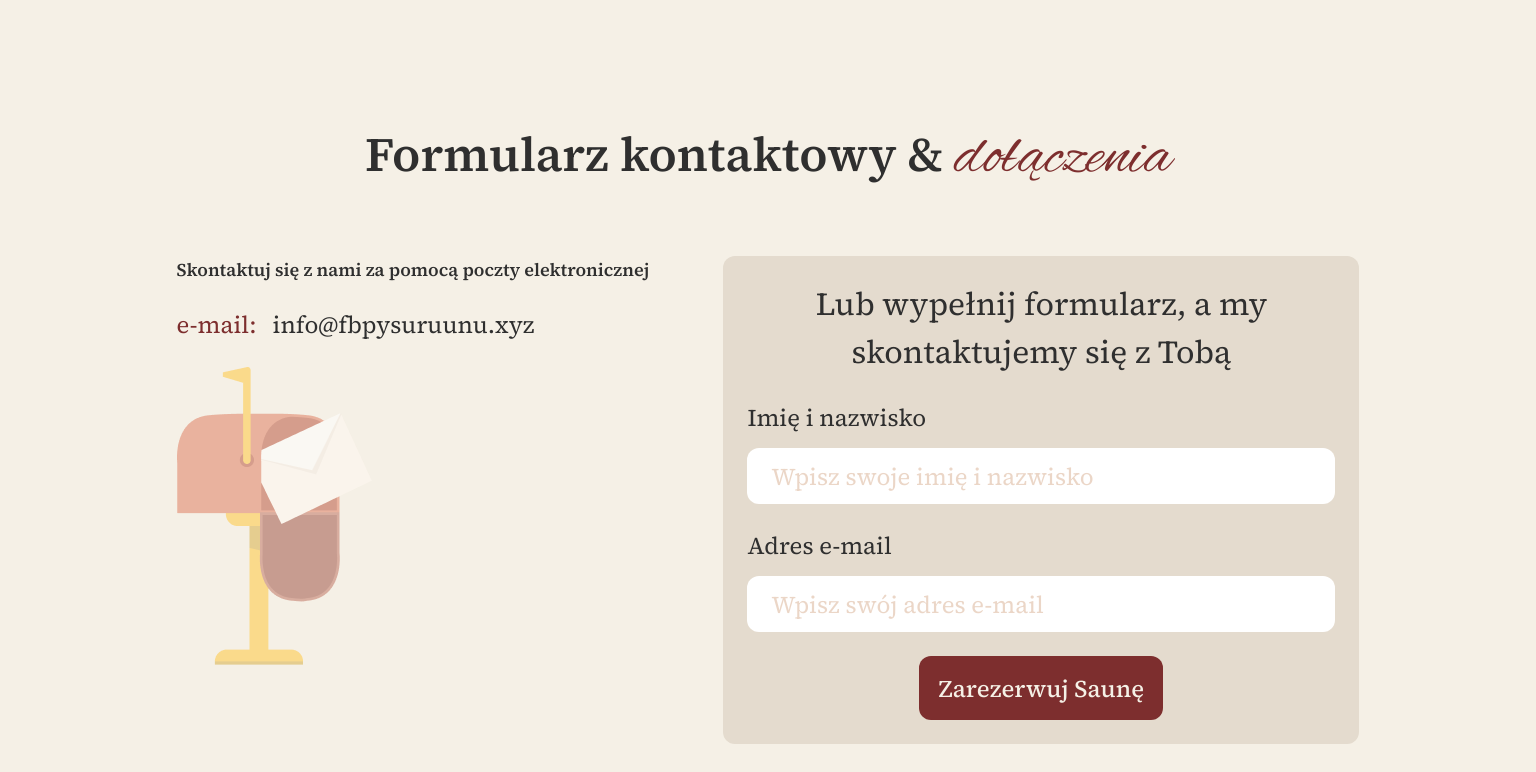
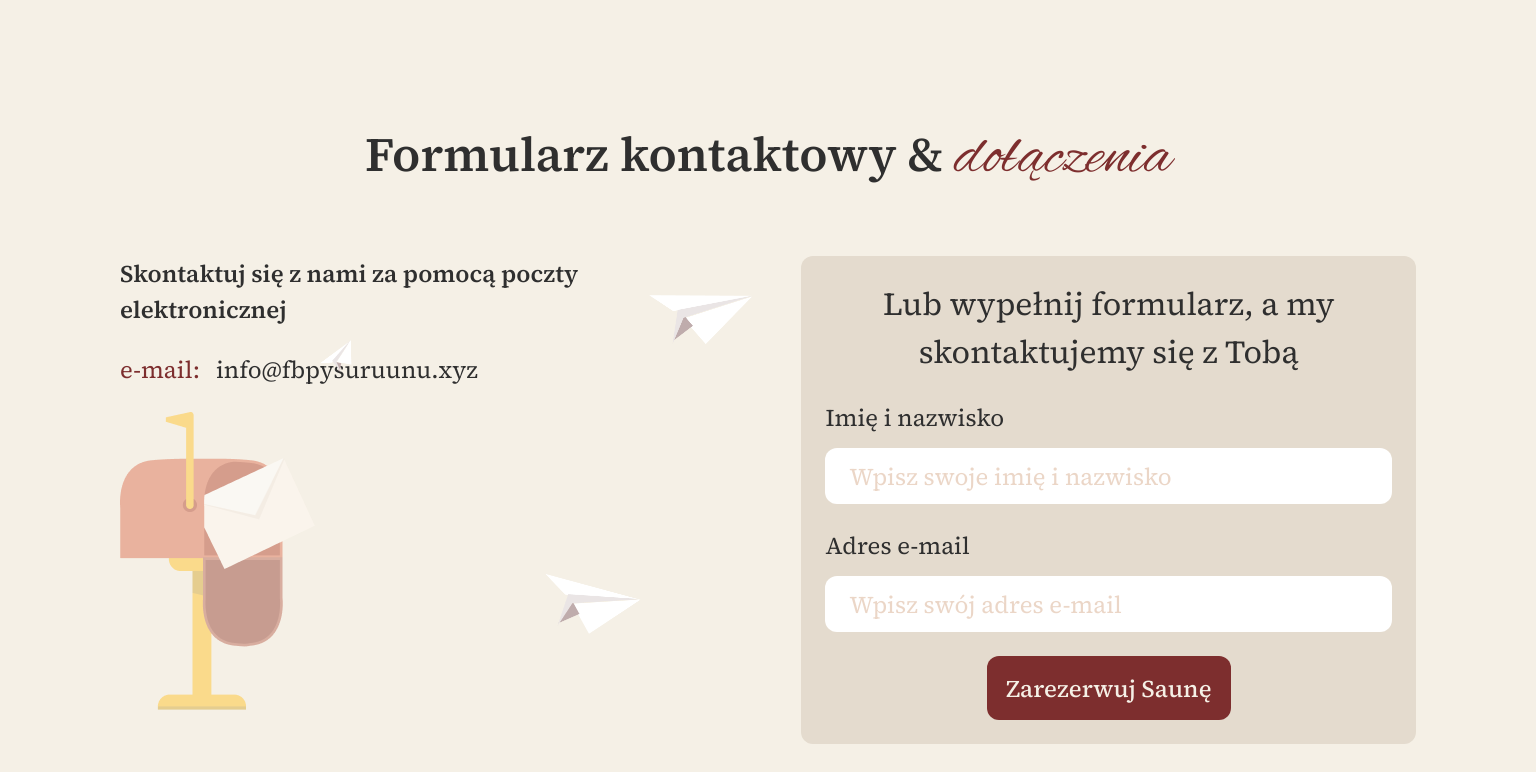
Before and after one commit to DenysHV1/pusuruunu-outs, a website built with Vite: page src/index.html in a window 1536 px wide. Shown: the part 4212-4984 px from the top of the page. Built offline with nearby package versions, Linux system fonts and the light colour scheme; a web font is replaced by a local one.

Commit message:
new objects to contact section/prittier

```diff
--- a/src/partials/contact.html
+++ b/src/partials/contact.html
@@ -11,6 +11,23 @@
           <a href="mailto:info@fbpysuruunu.xyz">info@fbpysuruunu.xyz</a>
         </div>
         <img src="../img/contacts/contacts-picture.png" alt="contacts" />
+        <div>
+          <img
+            class="contacts_plane-1"
+            src="./img/contacts/plane-1.png"
+            alt="plane"
+          />
+          <img
+            class="contacts_plane-2"
+            src="./img/contacts/plane-2.png"
+            alt="plane"
+          />
+          <img
+            class="contacts_plane-3"
+            src="./img/contacts/plane-3.png"
+            alt="plane"
+          />
+        </div>
       </div>
       <div class="contact-content-right">
         <p>Lub wypełnij formularz, a my skontaktujemy się z Tobą</p>
--- a/src/scss/contact.css
+++ b/src/scss/contact.css
@@ -11,9 +11,11 @@
   flex-direction: column;
   align-items: center;
   justify-content: center;
+  padding: 0 16px;
   gap: 48px;
   @media screen and (min-width: 1440px) {
     gap: 56px;
+    padding: 0 72px;
   }
 }
 
@@ -31,6 +33,7 @@
 }
 
 .contact-content-left {
+  position: relative;
   display: flex;
   flex-direction: column;
   align-items: flex-start;
@@ -41,9 +44,56 @@
   }
 }
 
+.contacts_plane-1 {
+  position: absolute;
+  top: -40px;
+  left: -20px;
+  width: 53px;
+  height: 36px;
+  @media screen and (min-width: 1440px) {
+    top: 83px;
+    left: 190px;
+    width: 58px;
+    height: 37px;
+  }
+}
+
+.contacts_plane-2 {
+  position: absolute;
+  transform: rotate(37deg);
+  top: 70px;
+  left: 278px;
+  width: 92px;
+  height: 62px;
+  @media screen and (min-width: 1440px) {
+    transform: rotate(0deg);
+    top: 295px;
+    left: 377px;
+    width: 170px;
+    height: 103px;
+  }
+}
+
+.contacts_plane-3 {
+  position: absolute;
+  top: -73px;
+  left: 164px;
+  width: 91px;
+  height: 49px;
+  @media screen and (min-width: 1440px) {
+    top: 12px;
+    left: 501px;
+    width: 144px;
+    height: 92px;
+  }
+}
+
 .contact-content-left > p {
   font-weight: 600;
   font-size: 18px;
+  @media screen and (min-width: 1440px) {
+    font-size: 24px;
+  }
 }
 
 .contacts_content-top-email {
--- a/src/scss/footer.css
+++ b/src/scss/footer.css
@@ -28,8 +28,8 @@
   }
 }
 
-.footer-links-list-item>a {
-  font-family: "Poppins", sans-serif;
+.footer-links-list-item > a {
+  font-family: 'Poppins', sans-serif;
   font-weight: 400;
   font-size: 14px;
   line-height: 1.3;
@@ -45,7 +45,7 @@
 }
 
 .footer-text {
-  font-family: "Poppins", sans-serif;
+  font-family: 'Poppins', sans-serif;
   font-size: 14px;
   text-align: center;
   color: #341e14;
--- a/src/scss/how-works.css
+++ b/src/scss/how-works.css
@@ -85,7 +85,7 @@
   background-image: url(../img/how-works/card-bg-3.png);
 }
 
-.swiper-pagination-how-works{
+.swiper-pagination-how-works {
   display: flex !important;
   justify-content: center;
   position: relative !important;
--- a/src/scss/reset.css
+++ b/src/scss/reset.css
@@ -1,5 +1,3 @@
-/* Reset styles */
-
 html {
   box-sizing: border-box;
   scroll-behavior: smooth;
--- a/src/scss/why-us.css
+++ b/src/scss/why-us.css
@@ -82,7 +82,7 @@
   }
 }
 
-.why-us-title{
+.why-us-title {
   max-width: 256px;
   margin: 0 auto;
   @media screen and (min-width: 1440px) {
```
Also changed, not shown: src/scss/hero.css (+8 -12 lines), src/scss/pages.css (indentation only).
